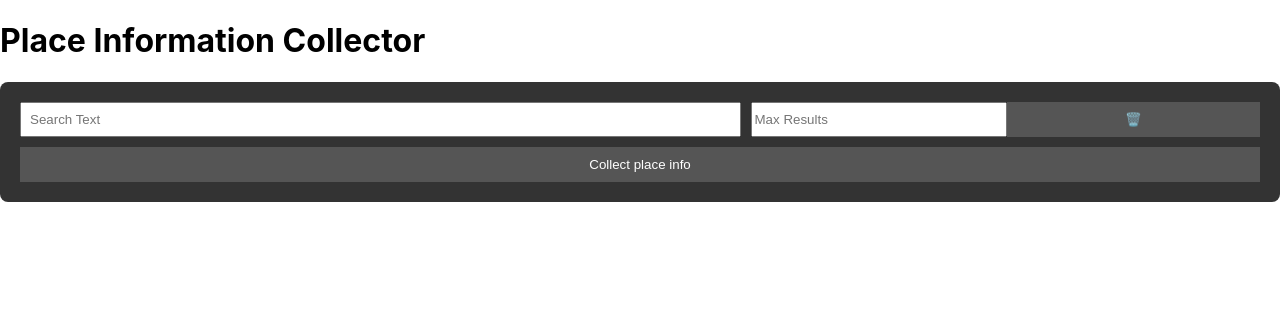
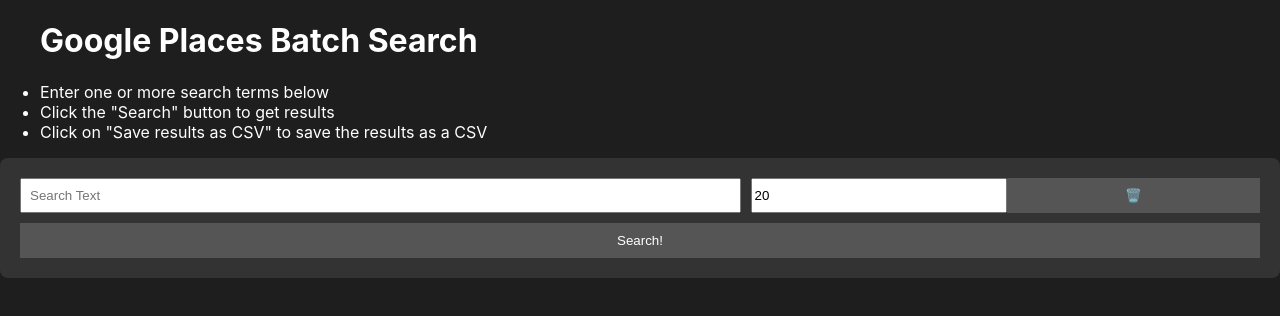
Before and after one commit to syphax/gmap-searcher, a React (Create React App) app in the folder gmap-place-search/: page / in a window 1280 px wide. Shown: the top 316 px of the page. Built offline with nearby package versions, Linux system fonts and the light colour scheme; no server answers.

Commit message:
before claude enhancements

```diff
--- a/gmap-place-search/src/App.js
+++ b/gmap-place-search/src/App.js
@@ -6,7 +6,12 @@
     return (
         <div className="App">
             <header className="App-header">
-                <h1>Place Information Collector</h1>
+                <ul>
+                <h1>Google Places Batch Search</h1>
+                <li>Enter one or more search terms below</li>
+                <li>Click the "Search" button to get results</li>
+                <li>Click on "Save results as CSV" to save the results as a CSV</li>
+                </ul>
             </header>
             <div className="form-container">
                 <DynamicInputForm />
--- a/gmap-place-search/src/DynamicInputForm.js
+++ b/gmap-place-search/src/DynamicInputForm.js
@@ -2,7 +2,8 @@
 import { fetchPlaces } from './apiService'; // Import the API service function
 
 function DynamicInputForm() {
-    const [inputRows, setInputRows] = useState([{ searchText: '', maxResults: '' }]);
+    const [inputRows, setInputRows] = useState([{ searchText: '', maxResults: 20 }]);
+
     const [csvData, setCsvData] = useState('');
     const apiKey = process.env.REACT_APP_GOOGLE_API_KEY; // Load the API key from environment variables
 
@@ -18,7 +19,7 @@
         setInputRows(newInputRows);
         // Automatically add a new row if the current row being edited is the last row
         if (index === inputRows.length - 1) {
-            setInputRows([...newInputRows, { searchText: '', maxResults: '' }]);
+            setInputRows([...newInputRows, { searchText: '', maxResults: 20 }]);
         }
     };
 
@@ -42,16 +43,38 @@
     };
 
     // Function to convert JSON data to CSV
-    const convertToCSV = (data) => {
-        const headers = Object.keys(data[0]).join(',');
-        const rows = data.map(row =>
-            Object.values(row).map(field =>
-                `"${field.toString().replace(/"/g, '""')}"` // Escape double quotes
-            ).join(',')
-        );
+// Function to convert JSON data to CSV
+const convertToCSV = (data) => {
+    const headers = [
+        'ID',
+        'Name',
+        'Display Name',
+        'Types',
+        'National Phone Number',
+        'Formatted Address',
+        'Rating',
+        'User Rating Count',
+        'Google Maps URI',
+        'Website URI'
+    ].join(',');
+    const rows = data.map(row => {
+        return [
+            row.id,
+            row.name,
+            row.displayName.text,
+            row.types ? row.types.join(';') : '', // Check if types is defined before joining
+            row.nationalPhoneNumber || '',
+            row.formattedAddress,
+            row.rating || '',
+            row.userRatingCount || '',
+            row.googleMapsUri,
+            row.websiteUri || 'NULL'
+        ].map(field => `"${field.toString().replace(/"/g, '""')}"`).join(',');
+    });
 
-        return [headers, ...rows].join('\n');
-    };
+    return [headers, ...rows].join('\n');
+};
+
 
     return (
         <div>
@@ -79,12 +102,12 @@
                         </button>
                     </div>
                 ))}
-                <button type="submit">Collect place info</button>
+                <button type="submit">Search!</button>
             </form>
             {csvData && (
                 <div>
-                    <textarea value={csvData} readOnly style={{ width: '100%', height: '200px' }} />
-                    <button onClick={() => downloadCSV(csvData)}>Save as CSV</button>
+                    <textarea value={csvData} readOnly style={{ width: '100%', height: '400px' }} />
+                    <button onClick={() => downloadCSV(csvData)}>Save results as CSV</button>
                 </div>
             )}
         </div>
@@ -97,7 +120,7 @@
     const url = URL.createObjectURL(blob);
     const link = document.createElement('a');
     link.setAttribute('href', url);
-    link.setAttribute('download', 'places_info.csv');
+    link.setAttribute('download', 'google_places_search_results.csv');
     link.style.visibility = 'hidden';
     document.body.appendChild(link);
     link.click();
--- a/gmap-place-search/src/ui.css
+++ b/gmap-place-search/src/ui.css
@@ -1,7 +1,18 @@
 
-/* SearchForm */
+body {
+    background-color: #1e1e1e;
+}
 
-/* SearchForm.css */
+h1 {
+    color: white;
+}
+
+ul {
+    color: white;
+}
+
+/* DynamicInputForm */
+
 .form-container {
     background-color: #333;  /* Maintain the dark background for the form */
     padding: 20px;
```
